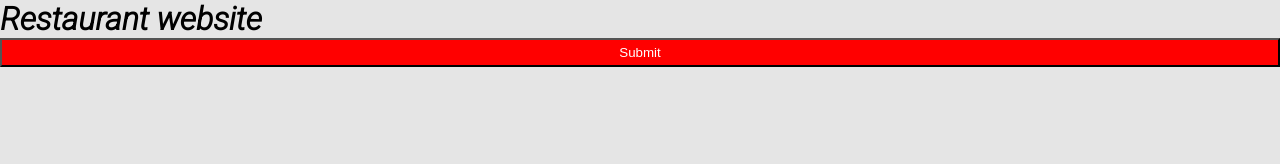
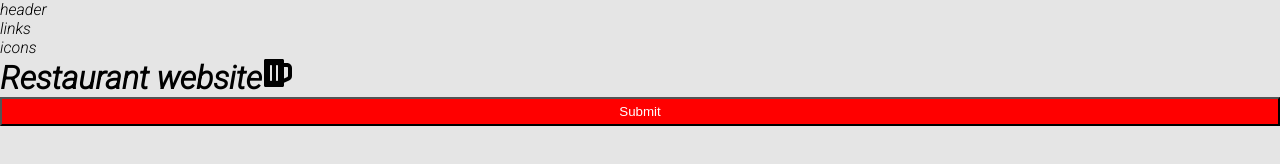
Before and after one commit to lerak/Restaurant, a Gatsby site: page / in a window 1280 px wide. Built offline with nearby package versions, Linux system fonts and the light colour scheme; Gatsby itself is replaced by a stand-in of ours.

Commit message:
navbar begin

```diff
--- a/package.json
+++ b/package.json
@@ -19,6 +19,7 @@
     "react": "^16.8.4",
     "react-dom": "^16.8.4",
     "react-helmet": "^5.2.0",
+    "react-icons": "^3.5.0",
     "styled-components": "^4.1.3"
   },
   "devDependencies": {
--- /dev/null
+++ b/src/components/globals/navbar/Navbar.js
@@ -0,0 +1,15 @@
+import React, { Component } from 'react'
+import NavbarHeader from './NavbarHeader'
+import NavbarLinks from './NavbarLinks'
+import NavbarIcons from './NavbarIcons'
+export default class Navbar extends Component {
+  render() {
+    return (
+      <div>
+        <NavbarHeader />
+        <NavbarLinks />
+        <NavbarIcons />
+      </div>
+    )
+  }
+}
--- /dev/null
+++ b/src/components/globals/navbar/NavbarHeader.js
@@ -0,0 +1,11 @@
+import React, { Component } from 'react'
+
+export default class NavbarHeader extends Component {
+  render() {
+    return (
+      <div>
+        header
+      </div>
+    )
+  }
+}
--- /dev/null
+++ b/src/components/globals/navbar/NavbarIcons.js
@@ -0,0 +1,11 @@
+import React, { Component } from 'react'
+
+export default class p extends Component {
+  render() {
+    return (
+      <div>
+       <p>icons</p>
+      </div>
+    )
+  }
+}
--- /dev/null
+++ b/src/components/globals/navbar/NavbarLinks.js
@@ -0,0 +1,11 @@
+import React, { Component } from 'react'
+
+export default class NavbarLinks extends Component {
+  render() {
+    return (
+      <div>
+        links
+      </div>
+    )
+  }
+}
--- /dev/null
+++ b/src/components/globals/navbar/package.json
@@ -0,0 +1,3 @@
+{
+    "Main": "Navbar.js"
+}
--- a/src/components/layout.js
+++ b/src/components/layout.js
@@ -9,11 +9,12 @@ import React from "react"
 import PropTypes from "prop-types"
 // import { StaticQuery, graphql } from "gatsby"
 import {createGlobalStyle} from "styled-components"
-
+import Navbar from "./globals/navbar/Navbar"
 const Layout = ( {children}) => {
   return (
     <React.Fragment>
        <GlobalStyle/>
+       <Navbar />
       {children}
     </React.Fragment>
 
--- a/src/pages/index.js
+++ b/src/pages/index.js
@@ -3,11 +3,11 @@ import React from "react"
 import styled from 'styled-components'
 import Layout from "../components/layout"
 import SEO from "../components/seo"
-
+import { FaBeer } from 'react-icons/fa';
 const IndexPage = () => (
   <Layout>
     <SEO title="Home" keywords={[`gatsby`, `application`, `react`]} />
-    <h1>Restaurant website</h1>
+    <h1>Restaurant website<FaBeer /></h1>
     <ButtonWrapper>
       Submit
     </ButtonWrapper>
```
Also changed, not shown: 1 other file.
